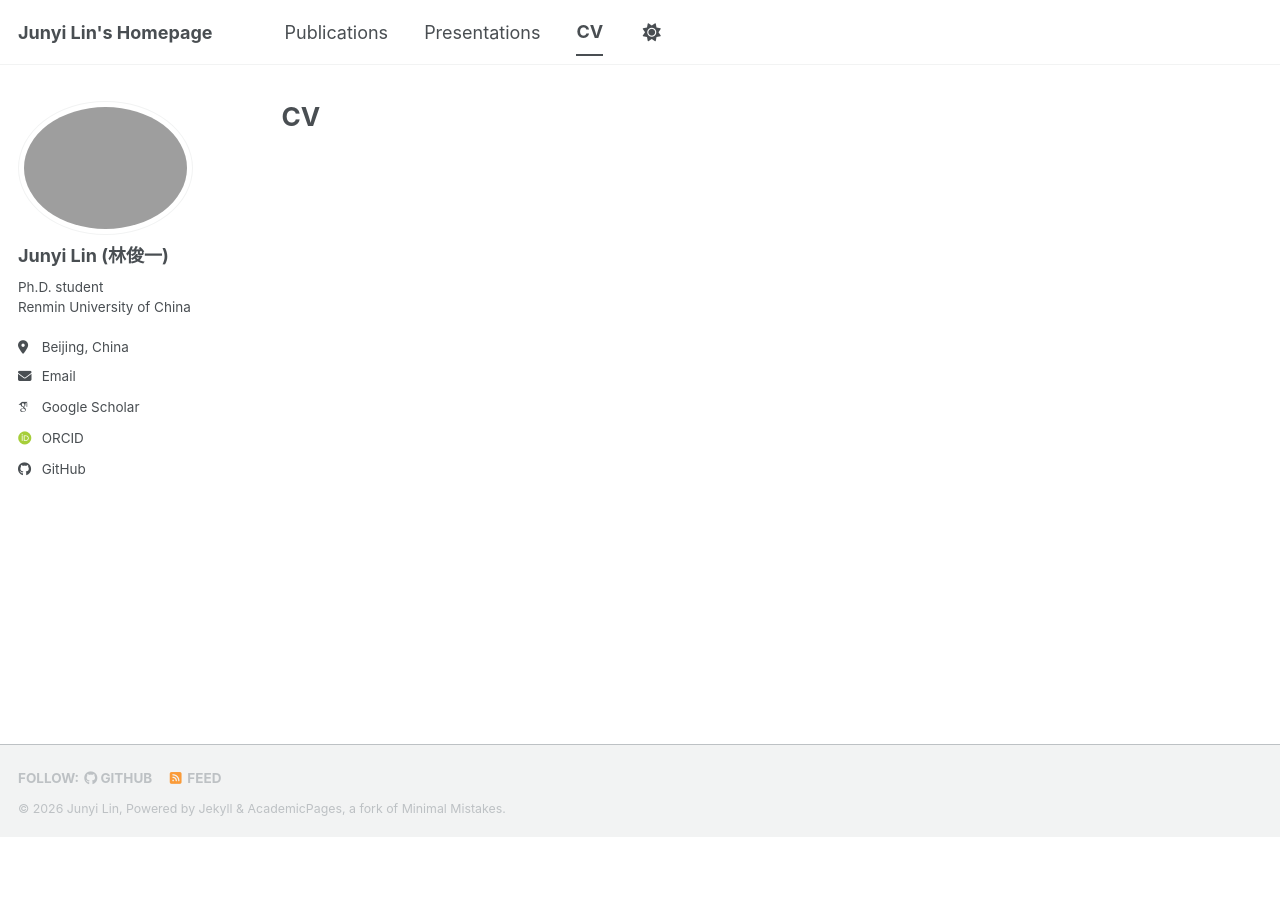
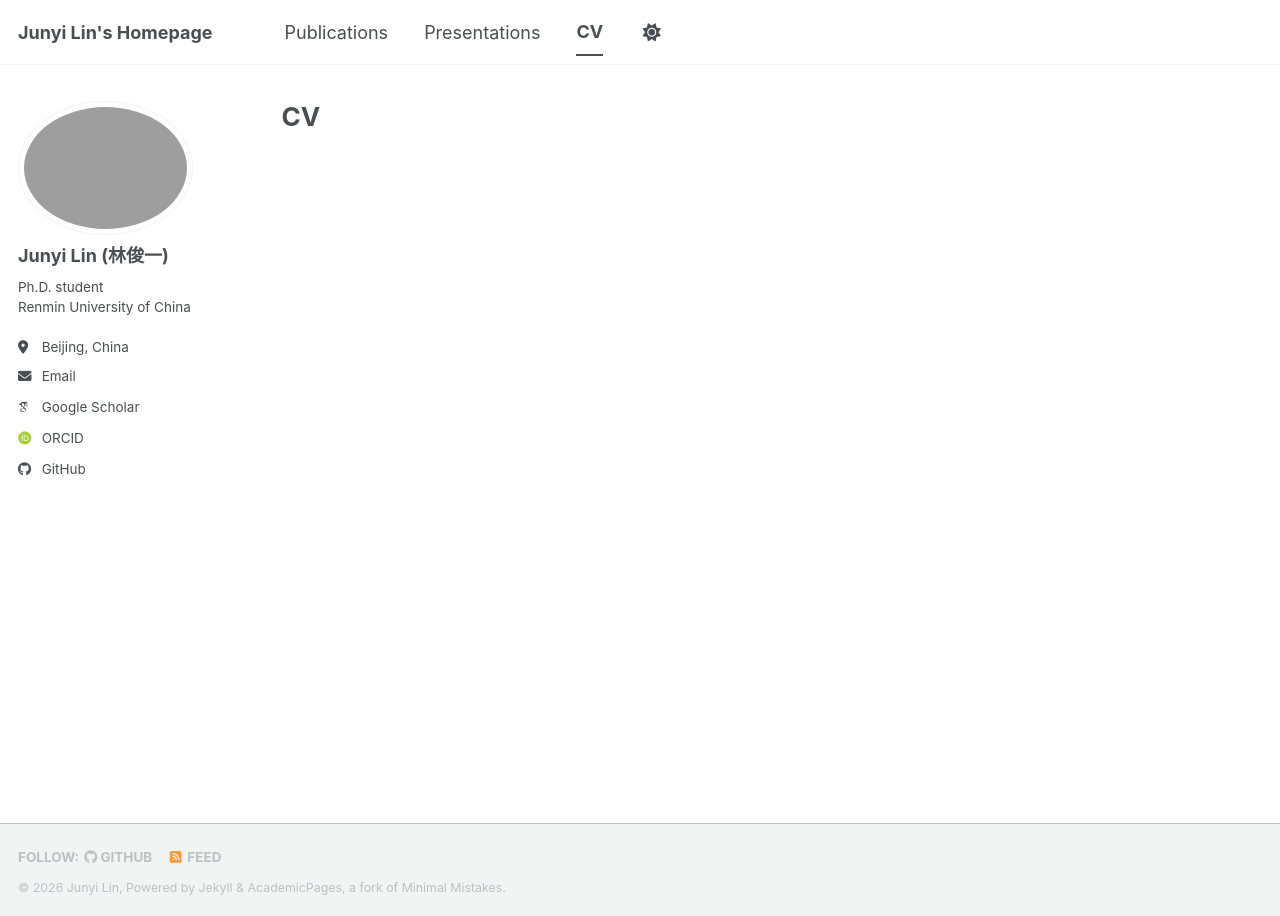
Before and after one commit to junyilin559/junyilin559.github.io, a Jekyll site: the page built from _pages/cv.md, in a window 1280 px wide. Built offline with Jekyll 4.4.1, drawn with Linux system fonts in a browser that asks for light colours; some web fonts are replaced; a script bundle is joined from its source files by our own code; library files that are not in the unit come from our copies.

Commit message:
Update 260607

```diff
--- a/_sass/layout/_base.scss
+++ b/_sass/layout/_base.scss
@@ -4,6 +4,7 @@
 html {
   /* sticky footer fix */
   position: relative;
+  height: 100%;
   min-height: 100%;
 }
 
@@ -14,7 +15,6 @@ body {
 
   margin: 0;
   padding: $masthead-height 0 0;
-  padding-bottom: 9em;
   font-family: $global-font-family;
   line-height: 1.5;
 
--- a/_sass/layout/_footer.scss
+++ b/_sass/layout/_footer.scss
@@ -7,7 +7,7 @@
   background-color: var(--global-footer-bg-color);
   color: var(--global-text-color-light);
 
-  float: left;
+  float: none;
   margin-left: 0;
   margin-right: 0;
   width: 100%;
--- a/_sass/layout/_page.scss
+++ b/_sass/layout/_page.scss
@@ -5,6 +5,7 @@
 #main {
   @include container;
   @include clearfix;
+  min-height: calc(100vh - #{$masthead-height} - 9em);
   margin-top: 2em;
   padding-left: 1em;
   padding-right: 1em;
```
